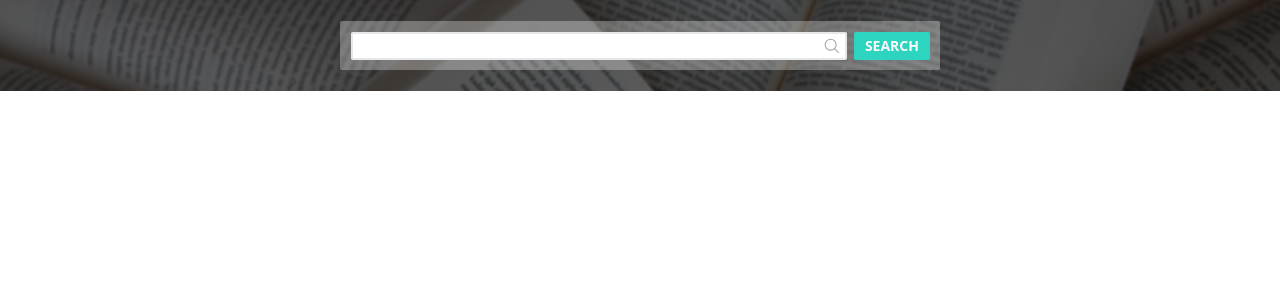
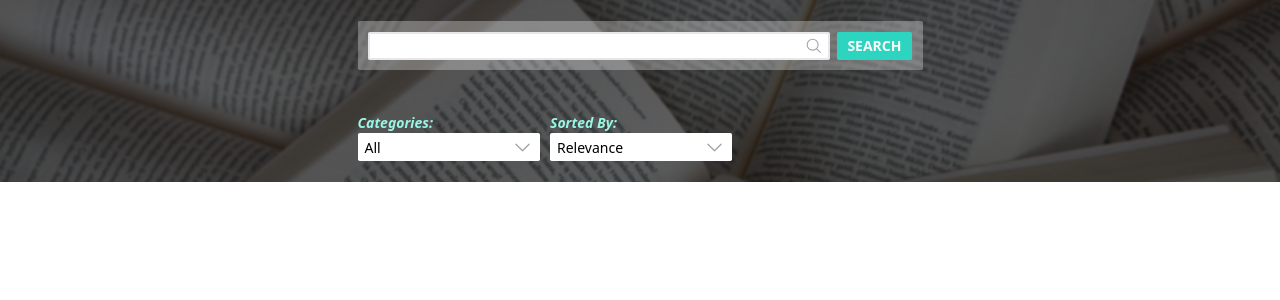
Before and after one commit to AnastasiaBond87/future-test, a React (Vite) app: page / in a window 1280 px wide. Shown: the top 300 px of the page. Built offline with nearby package versions, Linux system fonts and the light colour scheme.

Commit message:
feat: add custom select

```diff
--- a/src/components/SearchBar/index.tsx
+++ b/src/components/SearchBar/index.tsx
@@ -17,7 +17,7 @@ export default function SearchBar() {
 
   return (
     <form
-      className="w-[600px] max-w-full flex items-stretch p-3 bg-white/30 rounded-sm gap-2"
+      className="w-full flex items-stretch p-3 bg-white/30 rounded-sm gap-2"
       onSubmit={handleSubmit}
     >
       <div className="flex-1 relative flex items-center">
--- /dev/null
+++ b/src/shared/constants/index.tsx
@@ -0,0 +1,4 @@
+const categories = ['all', 'art', 'biography', 'computers', 'history', 'medical', 'poetry'];
+const sortBy = ['relevance', 'newest'];
+
+export { categories, sortBy };
--- /dev/null
+++ b/src/shared/hooks/useClickOutside.ts
@@ -0,0 +1,31 @@
+import { useCallback, useEffect, useRef, useState } from 'react';
+
+export default function useClickOutside<T extends HTMLElement>() {
+  const ref = useRef<T | null>(null);
+  const [isOpen, setOpen] = useState(false);
+
+  const handleClickOutside: EventListener = useCallback(
+    (event) => {
+      const { target } = event;
+
+      if (target instanceof HTMLElement && ref.current && !ref.current.contains(target) && isOpen) {
+        setOpen(false);
+      }
+    },
+    [isOpen]
+  );
+
+  useEffect(() => {
+    window.addEventListener('click', handleClickOutside);
+
+    return () => {
+      window.removeEventListener('click', handleClickOutside);
+    };
+  }, [handleClickOutside]);
+
+  return {
+    ref,
+    isOpen,
+    setOpen,
+  };
+}
--- /dev/null
+++ b/src/shared/ui/Icons/ArrowDownIcon.tsx
@@ -0,0 +1,18 @@
+interface IProps {
+  className?: string;
+}
+
+export default function ArrowDownIcon({ className }: IProps) {
+  return (
+    <svg
+      xmlns="http://www.w3.org/2000/svg"
+      fill="none"
+      viewBox="0 0 24 24"
+      strokeWidth={1.5}
+      stroke="currentColor"
+      className={className}
+    >
+      <path strokeLinecap="round" strokeLinejoin="round" d="M19.5 8.25l-7.5 7.5-7.5-7.5" />
+    </svg>
+  );
+}
--- /dev/null
+++ b/src/shared/ui/Select/index.tsx
@@ -0,0 +1,58 @@
+import ArrowDownIcon from '@/shared/ui/Icons/ArrowDownIcon';
+import useClickOutside from '@/shared/hooks/useClickOutside';
+
+interface IProps {
+  id: string;
+  options: string[];
+  value: string;
+  label: string;
+  setValue: (value: string) => void;
+}
+
+export default function Select({ options, value, setValue, id, label }: IProps) {
+  const { ref, isOpen, setOpen } = useClickOutside<HTMLDivElement>();
+
+  const handleOptionClick = (value: string): void => {
+    setValue(value);
+    setOpen(false);
+  };
+
+  return (
+    <div className="relative">
+      <label
+        htmlFor={id}
+        className="capitalize text-base font-semibold text-teal-200 mb-[2px] italic"
+      >
+        {label}:
+      </label>
+      <div
+        id={id}
+        ref={ref}
+        onClick={() => setOpen(!isOpen)}
+        className="w-52 h-8 py-1 px-2 bg-white rounded-sm flex items-center justify-between cursor-pointer"
+      >
+        <span className="text-base capitalize">{value}</span>
+        <ArrowDownIcon
+          className={`h-6 w-6 text-neutral-400 ${isOpen ? 'rotate-180' : ''} duration-150`}
+        />
+      </div>
+      <div
+        className={`absolute ${
+          isOpen ? 'h-auto' : 'h-0'
+        } overflow-hidden bg-black/70 w-full rounded-sm`}
+      >
+        <ul className="flex flex-col gap-1 p-2">
+          {options.map((option) => (
+            <li
+              key={option}
+              onClick={() => handleOptionClick(option)}
+              className="text-base text-white capitalize cursor-pointer hover:text-teal-400 duration-300"
+            >
+              {option}
+            </li>
+          ))}
+        </ul>
+      </div>
+    </div>
+  );
+}
--- a/src/views/HomeView/index.tsx
+++ b/src/views/HomeView/index.tsx
@@ -1,12 +1,33 @@
 import SearchBar from '@/components/SearchBar';
+import Select from '@/shared/ui/Select';
+import { categories, sortBy } from '@/shared/constants';
+import { useState } from 'react';
 
 export default function HomeView() {
+  const [category, setCategory] = useState('all');
+  const [sort, setSort] = useState('relevance');
   return (
     <main className="flex-1">
       <section className="bg-black bg-[url('assets/images/header-cover.jpg')] bg-cover">
         <div className="w-full h-full bg-black/50 py-6">
-          <div className="container flex flex-col items-center justify-center">
+          <div className="container flex flex-col items-center justify-center gap-12 w-[600px] max-w-full">
             <SearchBar />
+            <div className="flex w-full gap-3">
+              <Select
+                options={categories}
+                value={category}
+                setValue={setCategory}
+                id="category-select"
+                label="categories"
+              />
+              <Select
+                options={sortBy}
+                value={sort}
+                setValue={setSort}
+                id="sort-select"
+                label="sorted by"
+              />
+            </div>
           </div>
         </div>
       </section>
```
